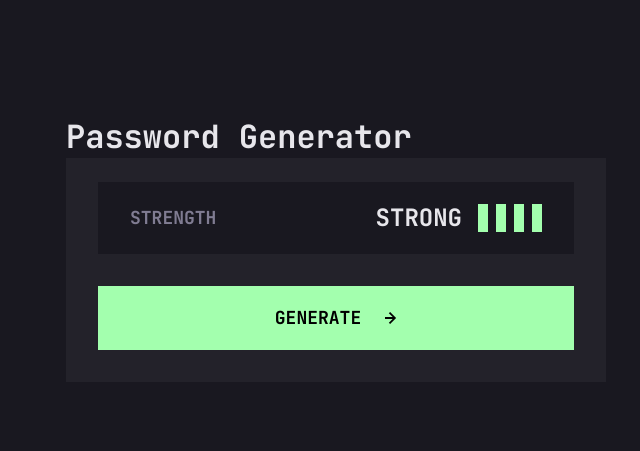
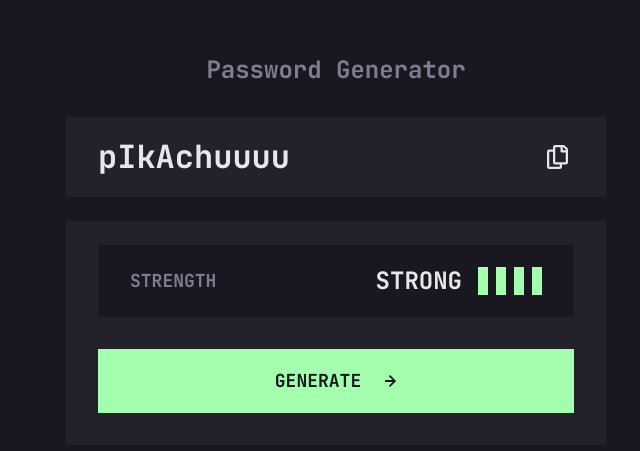
Before and after one commit to kevinndlc/password-generator-app, a Vue app: page / in a window 1280 px wide. Shown: the part 151-602 px from the top of the page, without its empty margins (304-944 px from the left). Built offline with nearby package versions, Linux system fonts and the light colour scheme.

Commit message:
feat: add generated password component

```diff
--- a/src/App.vue
+++ b/src/App.vue
@@ -2,11 +2,13 @@
 import PrimaryButton from "./components/PrimaryButton.vue";
 import StrengthIndicator from "./components/StrengthIndicator.vue";
 import IconArrowRight from "./components/icons/IconArrowRight.vue";
+import GeneratedPassword from "./components/GeneratedPassword.vue";
 </script>
 
 <template>
   <main>
     <h1>Password Generator</h1>
+    <GeneratedPassword password="pIkAchuuuu" class="generated-pw" />
     <div>
       <StrengthIndicator :strength="4" />
       <PrimaryButton :end-icon="IconArrowRight">Generate</PrimaryButton>
@@ -19,6 +21,15 @@ main {
   width: min(100% - 2rem, 540px);
   margin-inline: auto;
 }
+</style>
+
+<style scoped>
+h1 {
+  text-align: center;
+  color: var(--color-text-muted);
+  font-size: 1.5rem;
+  margin-bottom: 2rem;
+}
 
 main > div {
   background-color: var(--color-foreground);
@@ -28,4 +39,8 @@ main > div {
   flex-direction: column;
   gap: 2rem;
 }
+
+.generated-pw {
+  margin-bottom: 1.5rem;
+}
 </style>
--- a/src/assets/base.css
+++ b/src/assets/base.css
@@ -43,7 +43,6 @@ body {
   color: var(--color-text);
   background: var(--color-background);
   font-family: var(--font-stack);
-  line-height: 1.3;
   text-rendering: optimizeLegibility;
   -webkit-font-smoothing: antialiased;
   -moz-osx-font-smoothing: grayscale;
--- a/src/assets/main.css
+++ b/src/assets/main.css
@@ -20,8 +20,16 @@ input,
 button {
   border: 0;
   font: inherit;
+  color: inherit;
 }
 
 button {
   cursor: pointer;
+  background-color: transparent;
 }
+
+img,
+svg {
+  display: block;
+  max-width: 100%;
+}
--- /dev/null
+++ b/src/components/GeneratedPassword.vue
@@ -0,0 +1,55 @@
+<script setup lang="ts">
+import { ref, watch } from "vue";
+import IconCopy from "./icons/IconCopy.vue";
+
+const props = defineProps<{
+  password: string;
+}>();
+
+const copied = ref(false);
+
+watch(copied, (newVal) => {
+  if (newVal) {
+    setTimeout(() => {
+      copied.value = false;
+    }, 2000);
+  }
+});
+
+function copyPasswordToClipboard() {
+  navigator.clipboard.writeText(props.password);
+  copied.value = true;
+}
+</script>
+
+<template>
+  <div class="wrapper">
+    <h1>{{ password }}</h1>
+    <button @click="copyPasswordToClipboard">
+      <span v-if="copied">Copied</span>
+      <IconCopy />
+    </button>
+  </div>
+</template>
+
+<style scoped>
+.wrapper {
+  background-color: var(--color-foreground);
+  display: flex;
+  flex-direction: row;
+  justify-content: space-between;
+  align-items: center;
+  height: 5rem;
+  padding-block: 0;
+}
+
+.wrapper button {
+  transition: color 200ms ease-in-out;
+  text-transform: uppercase;
+  display: flex;
+  gap: 1rem;
+}
+.wrapper button:where(:hover, :focus) {
+  color: var(--color-strong);
+}
+</style>
--- a/src/components/PrimaryButton.vue
+++ b/src/components/PrimaryButton.vue
@@ -23,6 +23,7 @@ button {
   width: 100%;
   border: 2px solid transparent;
   transition: 200ms ease-in-out;
+  color: var(--color-background);
 }
 
 button:hover {
```
